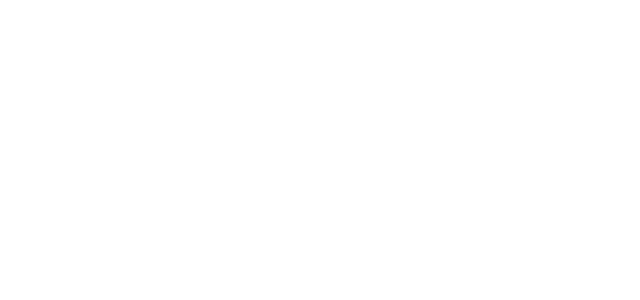
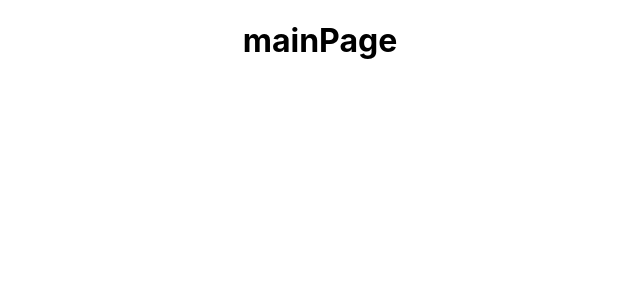
Before and after one commit to lordozland/whatToDo, a React (Create React App) app in the folder wtd/: page / in a window 1280 px wide. Shown: the top 300 px of the page, without its empty margins (320-960 px from the left). Built offline with nearby package versions, Linux system fonts and the light colour scheme.

Commit message:
solution - cap mainpage

```diff
--- a/wtd/src/App.js
+++ b/wtd/src/App.js
@@ -4,13 +4,13 @@
 
 // Pages
 import { BrowserRouter, Routes, Route } from 'react-router-dom';
-import mainPage from './pages/mainPage';
+import MainPage from './pages/mainPage';
 
 function App() {
   return (
       <BrowserRouter>
         <Routes>
-          <Route path="/" element={<mainPage />} />
+          <Route path="/" element={<MainPage />} />
         </Routes>
       </BrowserRouter>
   );
--- a/wtd/src/pages/mainPage.jsx
+++ b/wtd/src/pages/mainPage.jsx
@@ -2,10 +2,10 @@
 
 const mainPage = () => {
     return (
-        <div className='mainPage'>
+        <div className='App'>
             <h1>mainPage</h1>
         </div>
     )
 }
 
-export default mainPage
+export default mainPage;
```
